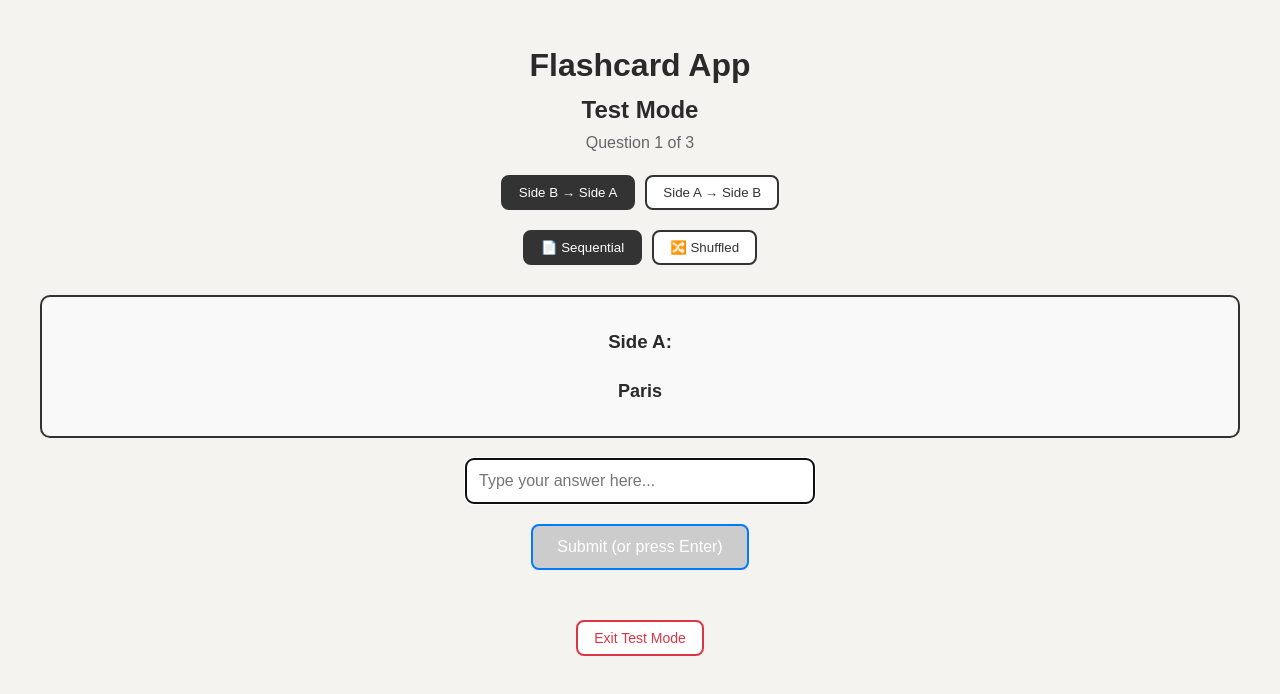
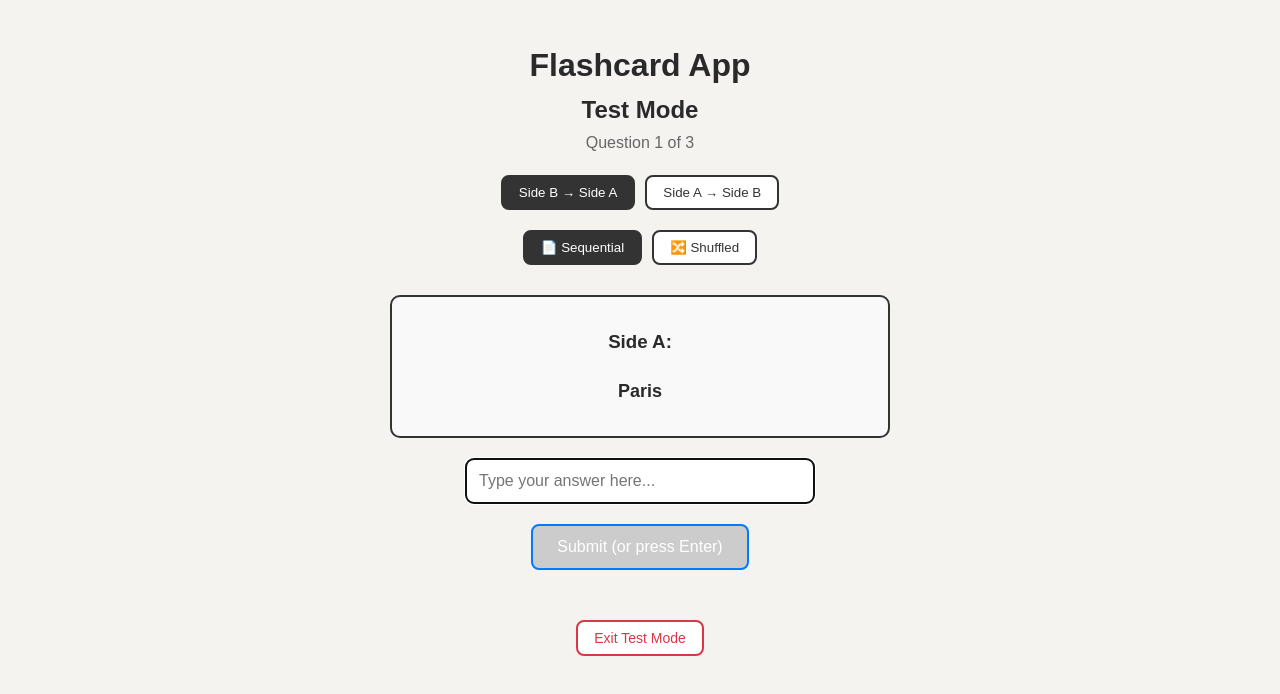
Before and after one commit to Claire007-creator/flashcard-app, a React (Create React App) app: page / in a window 1280 px wide. Both pictures are taken after a click on the button "🧪 Start Test". Shown: the top 694 px of the page. Built offline with nearby package versions, Linux system fonts and the light colour scheme.

Commit message:
Make test question box narrower with 500px max width and center alignment

```diff
--- a/src/App.tsx
+++ b/src/App.tsx
@@ -825,7 +825,9 @@ function App() {
                  borderRadius: '10px',
                  padding: '30px',
                  marginBottom: '20px',
-                background: '#f9f9f9'
+                 background: '#f9f9f9',
+                 maxWidth: '500px',
+                 margin: '0 auto 20px auto'
                }}>
                                  <h3 style={{ marginBottom: '20px' }}>
                    {testDirection === 'definition-to-word' ? 'Side A:' : 'Side B:'}
```
Lines whose indentation alone changed are shown as unchanged.
